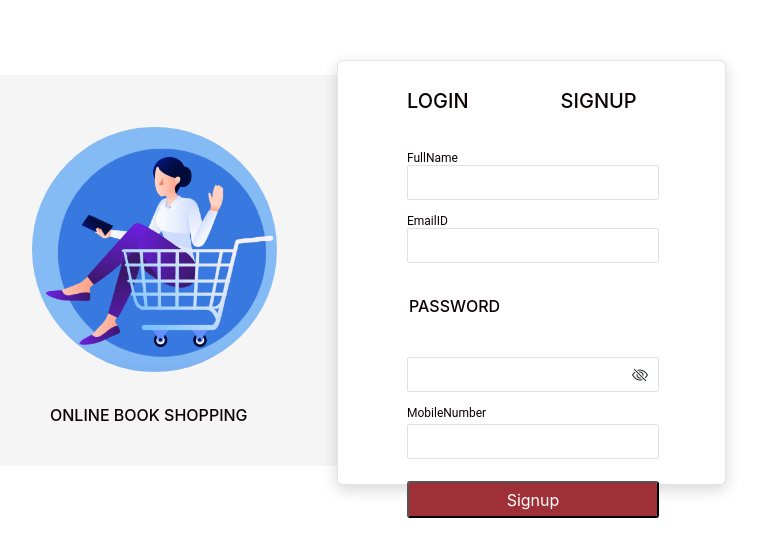
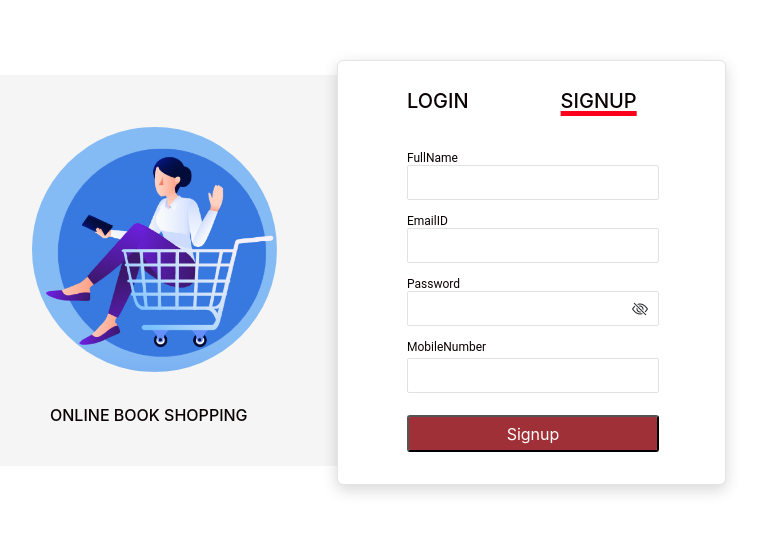
Before and after one commit to saitarun135/BookStore_Vue, a Vue app: page /register in a window 1280 px wide. Shown: the part 110-666 px from the top of the page, without its empty margins (364-1125 px from the left). Built offline with nearby package versions, Linux system fonts and the light colour scheme; no server answers; the HTML template or start-up script is replaced by a standard one.

Commit message:
refactor: underline styles added for both active and disable states

```diff
--- a/src/styles/Register.scss
+++ b/src/styles/Register.scss
@@ -68,6 +68,7 @@ img{
 }
 .signup{
     padding-left: 92px; /* 82 */
+
 }
 .fullname p{
     margin-top: 91px;
@@ -114,7 +115,7 @@ img{
     width: 252px;
     height: 35px;
 }
-.pass p{
+.password-section p{
     text-align: left;
     font: normal normal normal 12px/13px Roboto;
     letter-spacing: 0px;
@@ -178,3 +179,12 @@ input[type="password"]{
     cursor: pointer;
     position: relative;
 }
+
+
+.signin.active,
+.signup.active {
+  text-decoration: underline;
+  text-decoration-color: $dark_red;
+  text-decoration-style: solid;
+  text-decoration-thickness: 5px;
+}
```
